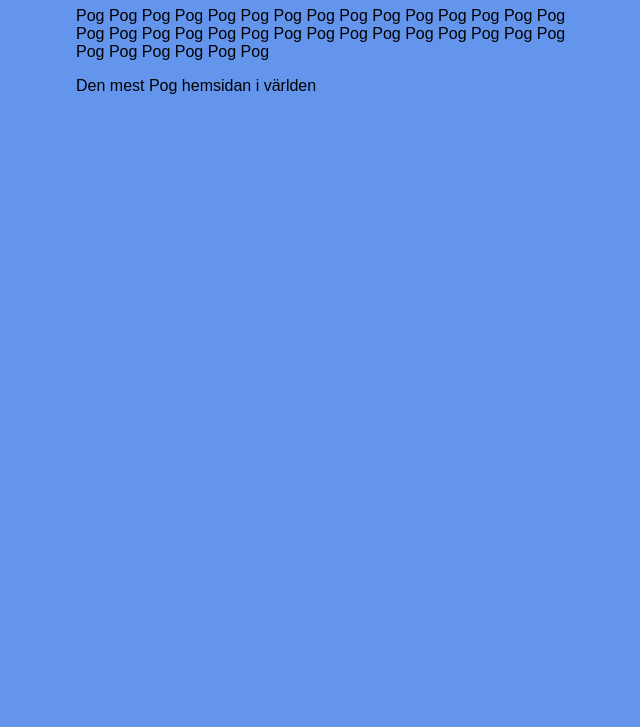
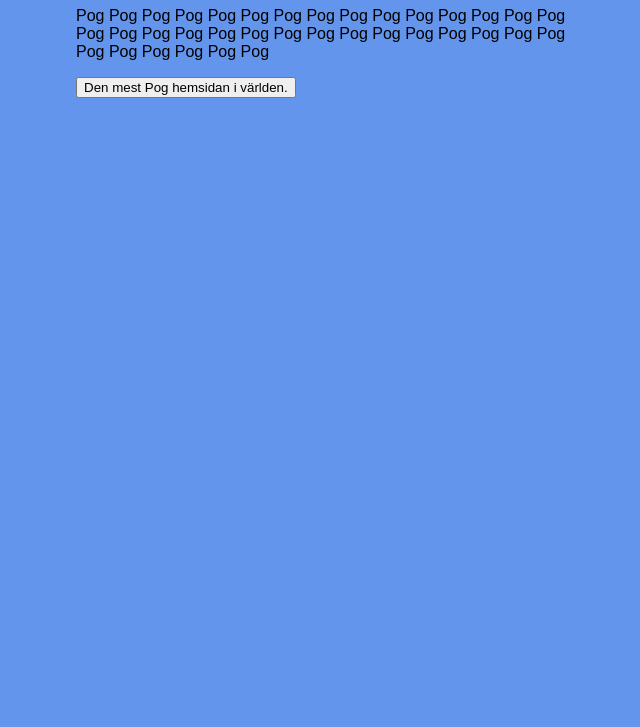
Before and after one commit to Kabbe51/Stafforshire-bullterrier, a plain HTML site: page index.html in a window 1280 px wide. Shown: the part 73-800 px from the top of the page, without its empty margins (314-954 px from the left). Drawn offline with Linux system fonts and the light colour scheme.

Commit message:
Update index.html

```diff
--- a/index.html
+++ b/index.html
@@ -18,10 +18,11 @@
 Pog Pog Pog Pog Pog Pog Pog Pog Pog Pog Pog Pog Pog Pog Pog Pog Pog Pog Pog Pog Pog Pog Pog Pog Pog Pog Pog Pog Pog Pog Pog Pog Pog Pog Pog Pog
 </p>
 <p>
-Den mest Pog hemsidan i världen <a href="Pog.com"
+    <form action="Pog.com" method="get" target="_blank">
+         <button type="submit"> Den mest Pog hemsidan i världen.</button>
 </p>
-<p>
 
-</p>
+
+
 </body>
 </html>
```
